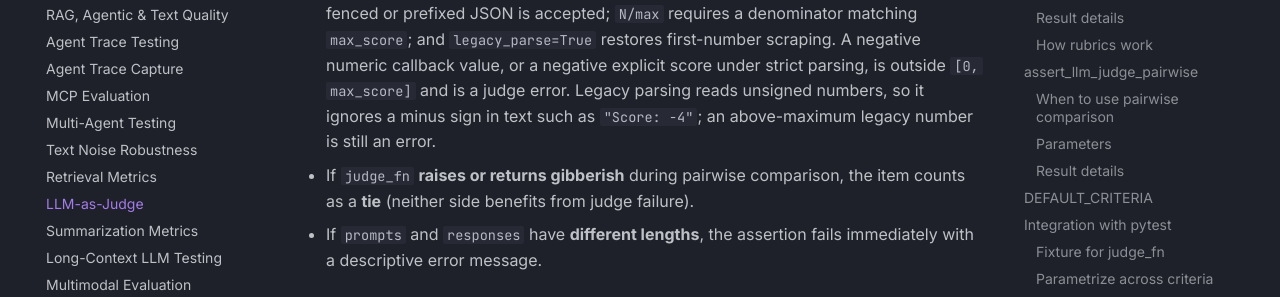
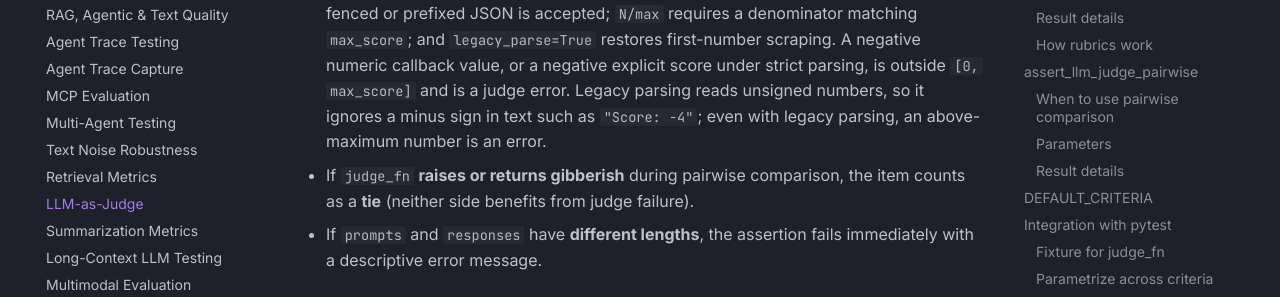
Before and after one commit to Liorrr/mltk, an MkDocs documentation site: the page built from docs/api/llm-judge.md, in a window 1280 px wide and 900 px high, scrolled down 8480 px. Shown: the part 315-612 px from the top of the window. Built offline with MkDocs 1.6.1 and Material for MkDocs 9.7.7, drawn with Linux system fonts in a browser that asks for light colours; comment, search, counter and statistics services are not loaded.

Commit message:
docs(release): tighten three 0.17.1 release-text phrasings
- 'an above-maximum legacy number is still an error' implied 0.17.0
  rejected it; it was counted (or clamped by LLMJudgeScorer). Now
  'even with legacy parsing, an above-maximum number is an error', in
  the CHANGELOG and llm-judge.md.
- The judge-docs entry no longer says eval-pipeline.md dropped the 0.0
  error score; that page correctly documents the errored Score.
- BACKLOG '(this change)' now links #48, #49 and #50.

```diff
--- a/docs/api/llm-judge.md
+++ b/docs/api/llm-judge.md
@@ -315,7 +315,7 @@ mltk's approach prioritizes **testability and vendor neutrality** over convenien
 ## Error handling
 
 - For `assert_llm_judge_score`, judge exceptions and unparseable replies are errors: the item has no score and is excluded from the mean by default. `on_error="fail_if_all"` (the default) fails only when every item errors, `"strict"` fails on any error, and `"zero"` zero-fills errored items.
-- Text replies use strict explicit-score parsing: a JSON `"score"` key is authoritative; fenced or prefixed JSON is accepted; `N/max` requires a denominator matching `max_score`; and `legacy_parse=True` restores first-number scraping. A negative numeric callback value, or a negative explicit score under strict parsing, is outside `[0, max_score]` and is a judge error. Legacy parsing reads unsigned numbers, so it ignores a minus sign in text such as `"Score: -4"`; an above-maximum legacy number is still an error.
+- Text replies use strict explicit-score parsing: a JSON `"score"` key is authoritative; fenced or prefixed JSON is accepted; `N/max` requires a denominator matching `max_score`; and `legacy_parse=True` restores first-number scraping. A negative numeric callback value, or a negative explicit score under strict parsing, is outside `[0, max_score]` and is a judge error. Legacy parsing reads unsigned numbers, so it ignores a minus sign in text such as `"Score: -4"`; even with legacy parsing, an above-maximum number is an error.
 - If `judge_fn` **raises or returns gibberish** during pairwise comparison, the item counts as a **tie** (neither side benefits from judge failure).
 - If `prompts` and `responses` have **different lengths**, the assertion fails immediately with a descriptive error message.
 
```
Also changed, not shown: BACKLOG.md (+4 -4 lines), CHANGELOG.md (+2 -2 lines).
